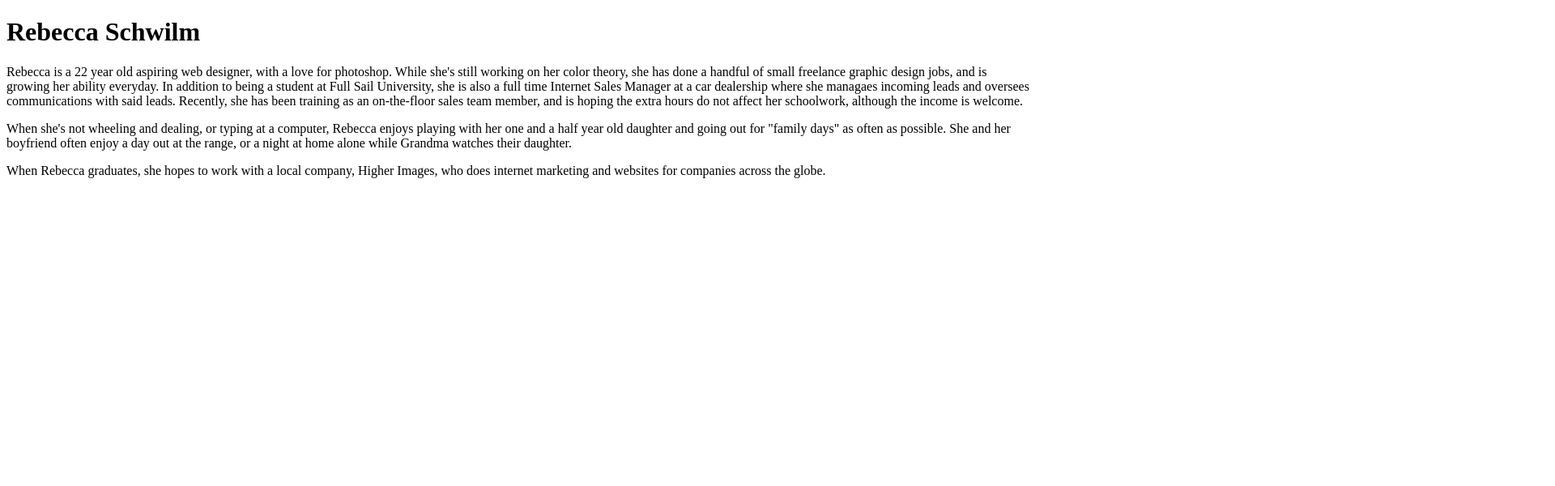
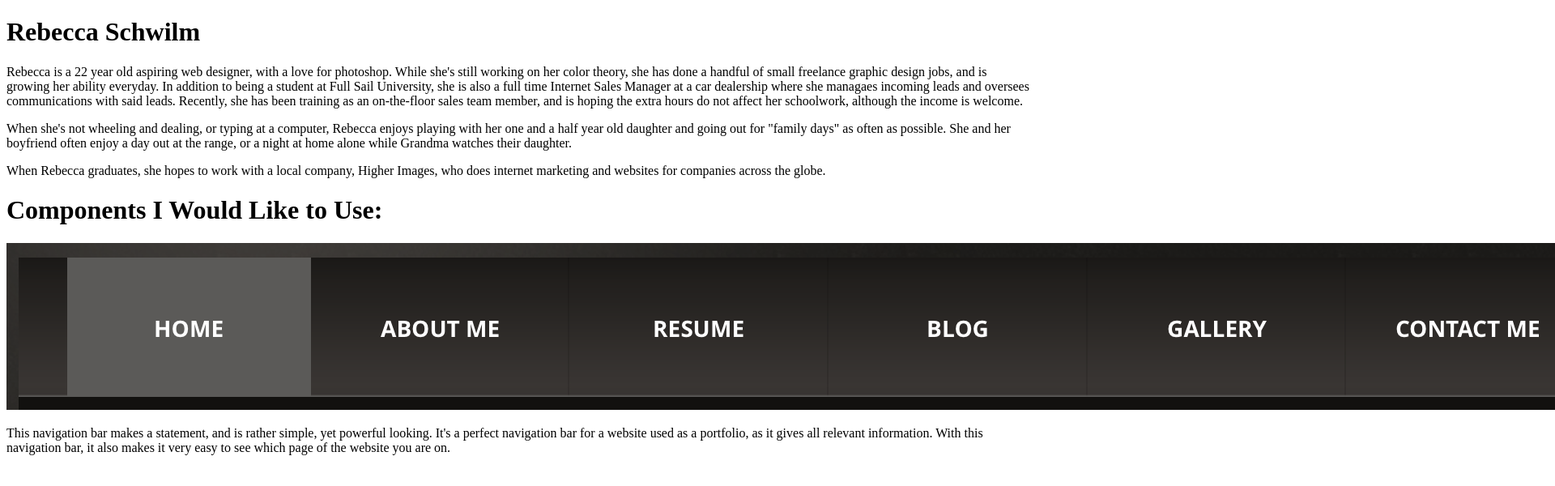
Before and after one commit to rschwilm/rschwilm.github.io, a plain HTML site: page index.html in a window 1280 px wide. Shown: the top 600 px of the page at 81% size, 1920 px wide, since content can reach past the window. Drawn offline with Linux system fonts and the light colour scheme.

Commit message:
added two components to images folder, and explanation for navigation bar component.

```diff
--- a/index.html
+++ b/index.html
@@ -12,6 +12,13 @@
         <p>When she's not wheeling and dealing, or typing at a computer, Rebecca enjoys playing with her one and a half year old daughter and going out for "family days" as often as possible. She and her boyfriend often enjoy a day out at the range, or a night at home alone while Grandma watches their daughter.</p>
     	<p>When Rebecca graduates, she hopes to work with a local company, Higher Images, who does internet marketing and websites for companies across the globe.</p>
      </div>
+     <div id="components">
+     <h1>Components I Would Like to Use:</h1>
+     	<article id="navEx">
+        	<img src="img/nav_bar.png" alt="Navigation Bar" />
+            <p>This navigation bar makes a statement, and is rather simple, yet powerful looking. It's a perfect navigation bar for a website used as a portfolio, as it gives all relevant information. With this navigation bar, it also makes it very easy to see which page of the website you are on.</p>
+        </article>
 
+     </div>
 </body>
 </html>
```
Also changed, not shown: img/footer.png (added), img/nav_bar.png (added).
